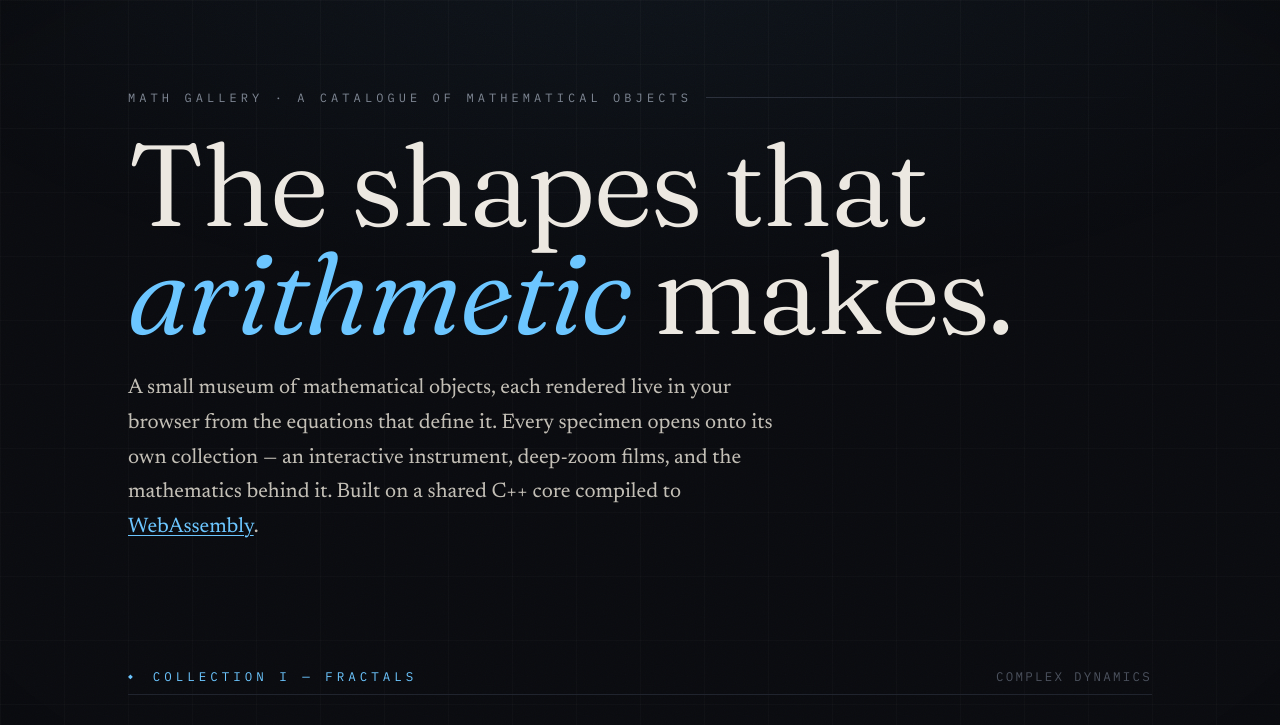
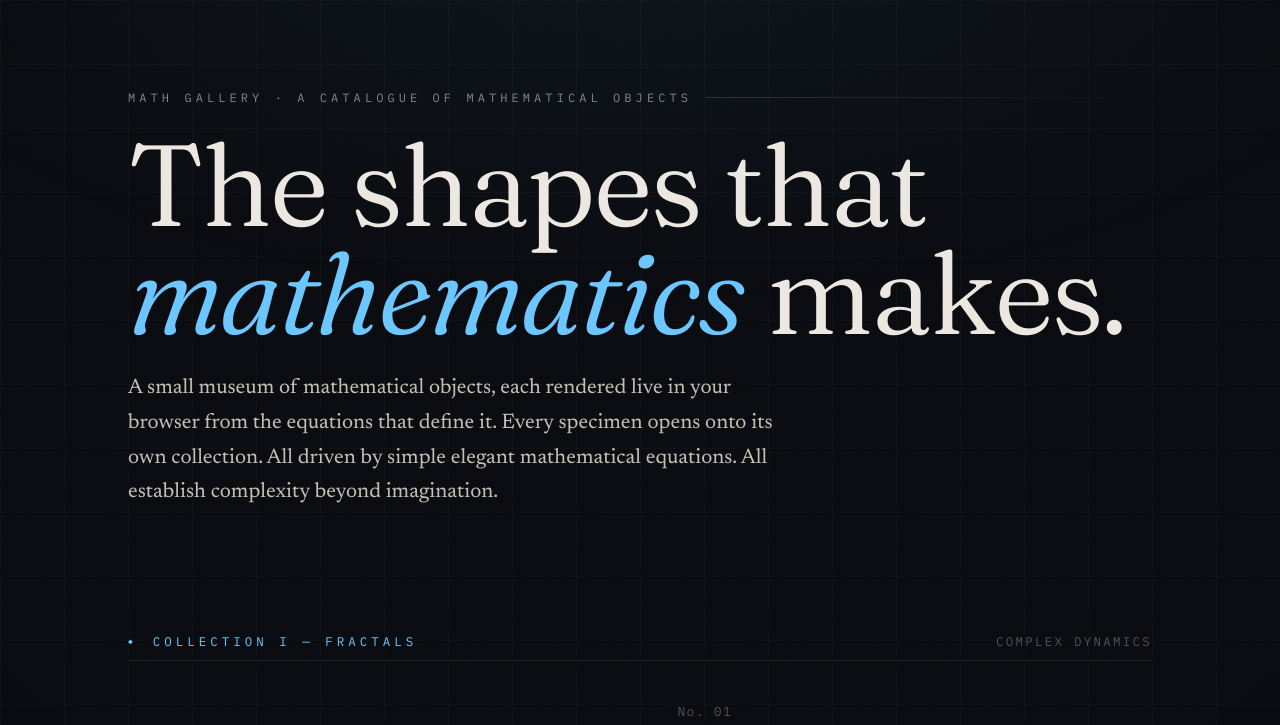
Before and after one commit to yuzaiusa/math_gallery, a plain HTML site: page index.html in a window 1280 px wide. Shown: the top 725 px of the page. Drawn offline with Linux system fonts and the light colour scheme.

Commit message:
Reword landing masthead title and lede
Co-Authored-By: Claude Opus 4.8 <noreply@anthropic.com>

```diff
--- a/index.html
+++ b/index.html
@@ -15,11 +15,11 @@
 
     <header class="masthead">
       <p class="eyebrow reveal d1">Math Gallery · a catalogue of mathematical objects</p>
-      <h1 class="reveal d2">The shapes that <em>arithmetic</em> makes.</h1>
+      <h1 class="reveal d2">The shapes that <em>mathematics</em> makes.</h1>
       <p class="lede reveal d3">A small museum of mathematical objects, each rendered live in your
-        browser from the equations that define it. Every specimen opens onto its own collection —
-        an interactive instrument, deep-zoom films, and the mathematics behind it. Built on a shared
-        C++ core compiled to <a href="https://github.com/yuzaiusa/math_gallery">WebAssembly</a>.</p>
+        browser from the equations that define it. Every specimen opens onto its own collection.
+        All driven by simple elegant mathematical equations. All establish complexity beyond
+        imagination.</p>
     </header>
 
     <main>
```
